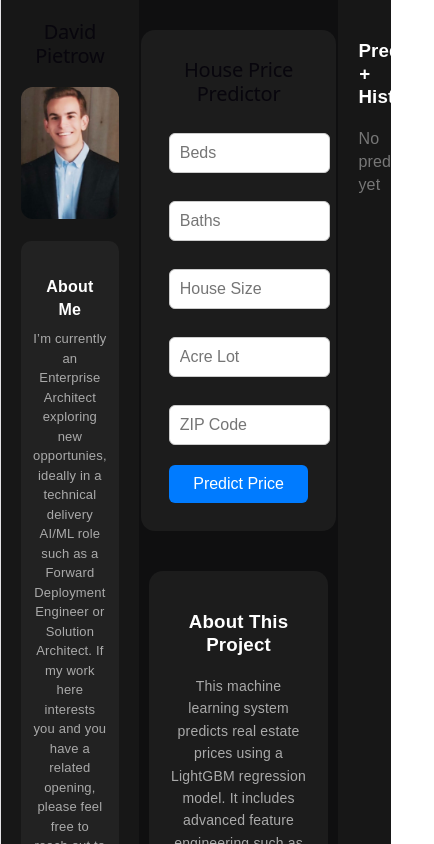
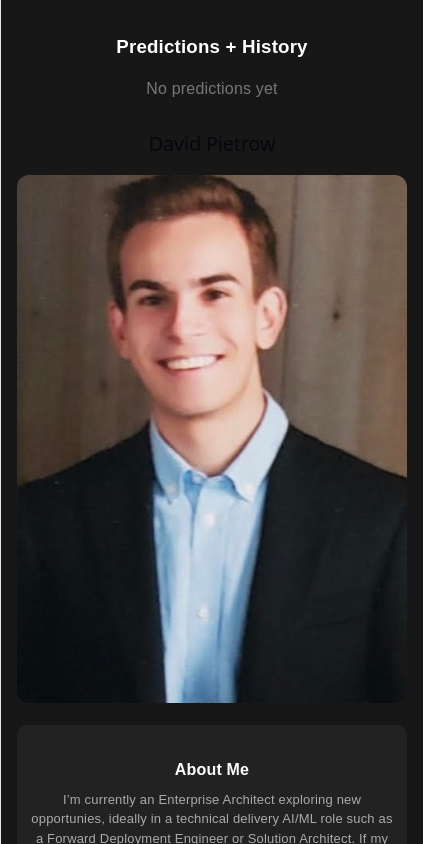
Before and after one commit to DPietrow/RealEstateModel, a React (Vite) app in the folder house-ui/: page / in a window 390 px wide. Shown: the top 844 px of the page, 434 px wide, since content can reach past the window. Built offline with nearby package versions, Linux system fonts and the light colour scheme.

Commit message:
html changes to clean up mobile browsing

```diff
--- a/house-ui/src/App.css
+++ b/house-ui/src/App.css
@@ -1,3 +1,73 @@
+/* ================= DESKTOP DEFAULT ================= */
+.app {
+  display: flex;
+  height: 100vh;
+  width: 100vw;
+  background-color: #0f0f10;
+  color: white;
+  font-family: Arial;
+}
+
+/* keep your existing structure */
+.sidebar {
+  width: 260px;
+  background-color: #171717;
+  padding: 20px;
+  display: flex;
+  flex-direction: column;
+  gap: 12px;
+}
+
+.main {
+  flex: 1;
+  display: flex;
+  flex-direction: column;
+  align-items: center;
+  padding: 30px;
+  gap: 20px;
+}
+
+.rightSidebar {
+  width: 280px;
+  background-color: #171717;
+  padding: 20px;
+  overflow-y: auto;
+}
+
+/* ================= MOBILE SCROLL STACK ================= */
+@media (max-width: 768px) {
+
+  .app {
+    flex-direction: column;
+    height: auto;
+  }
+
+  .sidebar,
+  .main,
+  .rightSidebar {
+    width: 100%;
+    height: auto;
+  }
+
+  .sidebar {
+    order: 1;
+  }
+
+  .main {
+    order: 2;
+  }
+
+  .main,
+  .sidebar,
+  .rightSidebar {
+    padding: 16px;
+  }
+
+  input, button {
+    font-size: 16px;
+  }
+}
+
 html, body {
   margin: 0;
   padding: 0;
--- a/house-ui/src/App.jsx
+++ b/house-ui/src/App.jsx
@@ -72,10 +72,10 @@ export default function App() {
   };
 
   return (
-    <div style={styles.app}>
+    <div className="app">
 
      {/* ================= LEFT SIDEBAR ================= */}
-<div style={styles.sidebar}>
+<div className="sidebar">
   <h2>David Pietrow</h2>
 
   {/* PORTRAIT */}
@@ -107,7 +107,7 @@ export default function App() {
 </div>
 
       {/* ================= MAIN CENTER ================= */}
-<div style={styles.main}>
+<div className="main">
 
   {/* FORM CARD */}
   <div style={styles.card}>
@@ -171,7 +171,7 @@ export default function App() {
 
 </div>
       {/* ================= RIGHT SIDEBAR (HISTORY) ================= */}
-      <div style={styles.rightSidebar}>
+      <div className="rightSidebar">
         <h3>Predictions + History </h3>
 
         {history.length === 0 && (
```
